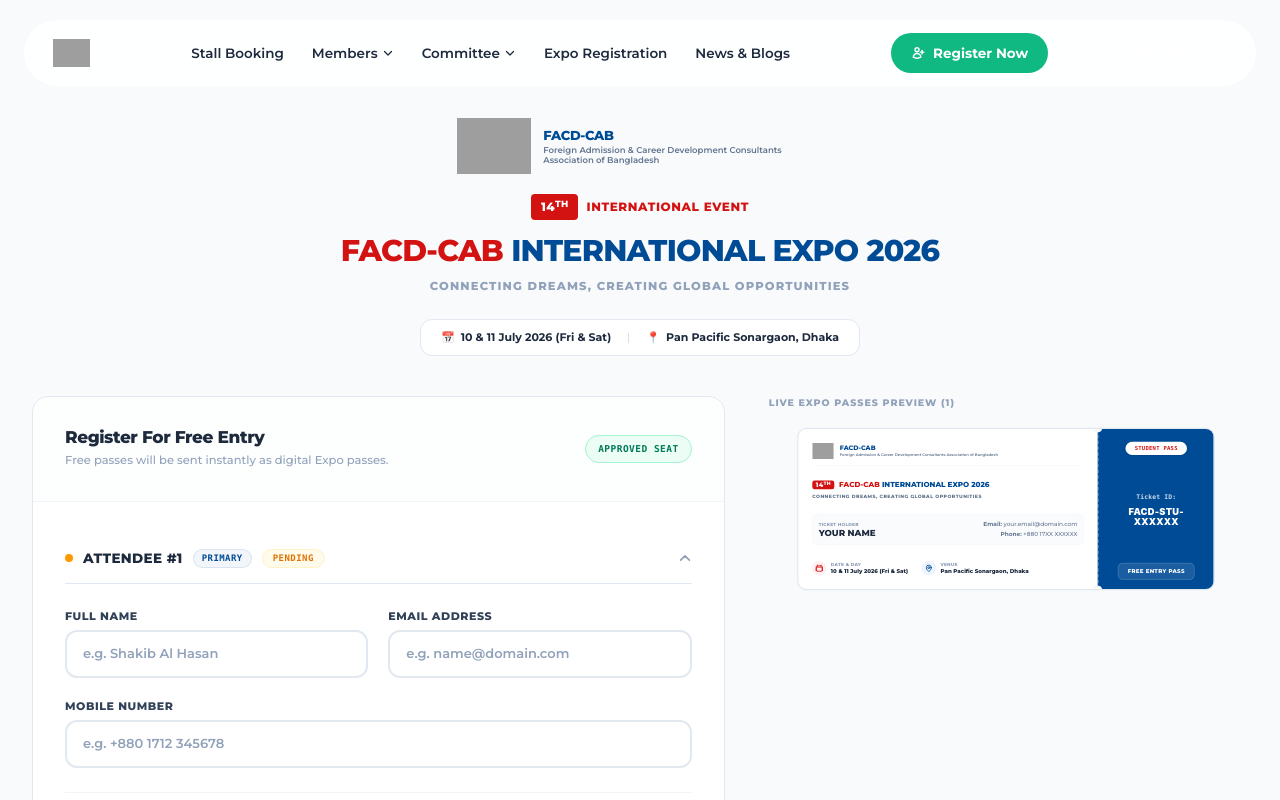
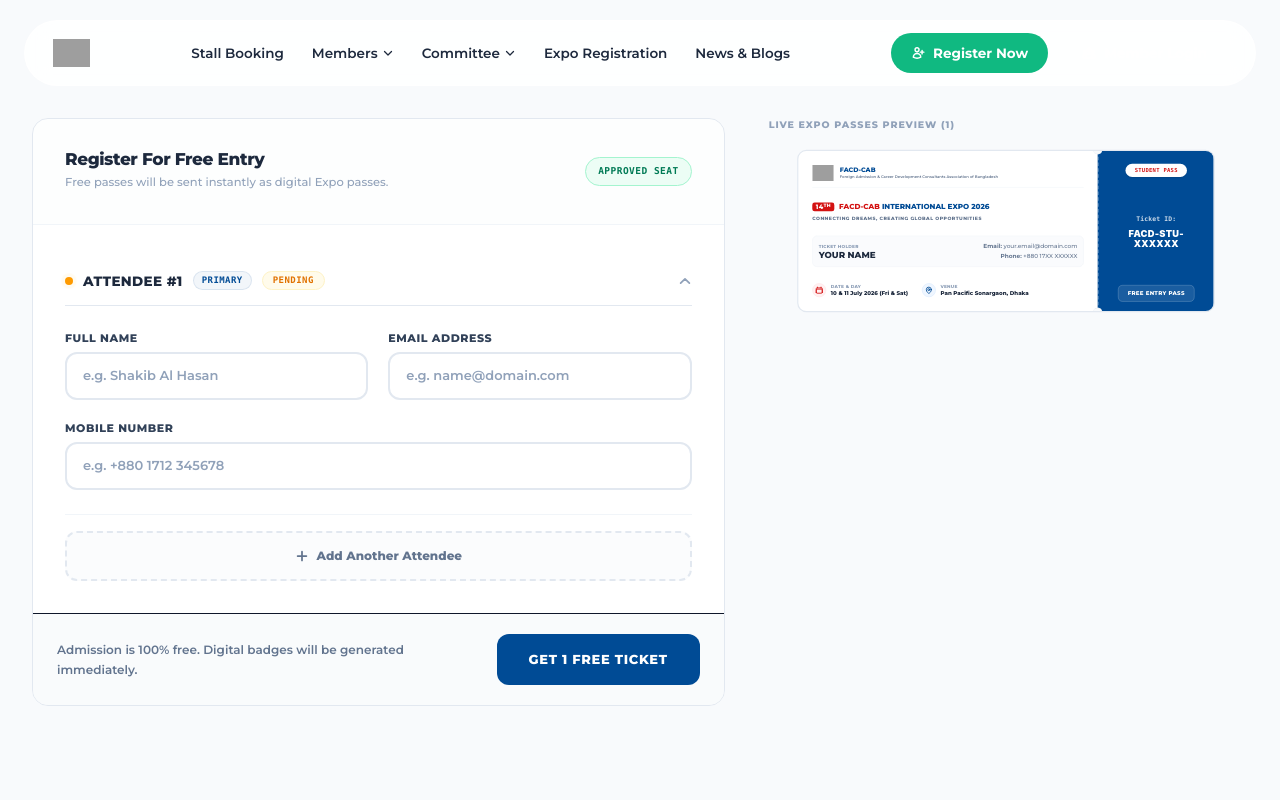
Before and after one commit to takitahmid20/facdcab-stall-layout, a React (Vite) app in the folder react-stall-booking/: page /register in a window 1280 px wide. Shown: the top 800 px of the page. Built offline with nearby package versions, Linux system fonts and the light colour scheme; grey boxes are pictures that could not be loaded.

Commit message:
comment out top event branding banner from student registration form

```diff
--- a/react-stall-booking/src/components/StudentRegistration.jsx
+++ b/react-stall-booking/src/components/StudentRegistration.jsx
@@ -225,10 +225,9 @@
 
       <div className="max-w-7xl mx-auto px-4 sm:px-6 lg:px-8 mt-8">
 
-        {/* Full-width Top Centered Branding Banner block */}
-        <div className="flex flex-col items-center justify-center text-center mb-10 gap-5">
-          {/* Association Logo */}
-          <div className="flex items-center gap-3 justify-center">
+        {/* Commented out top branding banner block per request
+        <div className="flex flex-col items-start justify-start text-left mb-10 gap-5">
+          <div className="flex items-center gap-3 justify-start">
             <img
               src="https://www.facdcab.org/images/logo.svg"
               alt="FACD-CAB Logo"
@@ -240,8 +239,7 @@
             </div>
           </div>
 
-          {/* Title Signature */}
-          <div className="flex flex-col items-center">
+          <div className="flex flex-col items-start text-left">
             <div className="flex items-center gap-2">
               <span className="bg-[#d31212] text-white font-extrabold text-[12px] px-2.5 py-1 rounded uppercase tracking-wide">
                 14<sup>th</sup>
@@ -257,8 +255,7 @@
             </p>
           </div>
 
-          {/* Compact Date | Venue Badge */}
-          <div className="text-[11px] font-bold text-slate-600 bg-white border border-slate-200 rounded-xl px-5 py-3 mt-1 flex flex-col sm:flex-row items-center justify-center gap-x-4 gap-y-1.5 leading-none max-w-xl">
+          <div className="text-[11px] font-bold text-slate-600 bg-white border border-slate-200 rounded-xl px-5 py-3 mt-1 flex flex-col sm:flex-row items-start sm:items-center justify-start gap-x-4 gap-y-1.5 leading-none">
             <div className="flex items-center gap-1.5">
               <span className="text-[#d31212]">📅</span>
               <span className="text-slate-800">10 & 11 July 2026 (Fri & Sat)</span>
@@ -270,6 +267,7 @@
             </div>
           </div>
         </div>
+        */}
 
         {/* Dynamic Split Screen Layout */}
         <div className="grid grid-cols-1 lg:grid-cols-12 gap-10 items-start">
```
